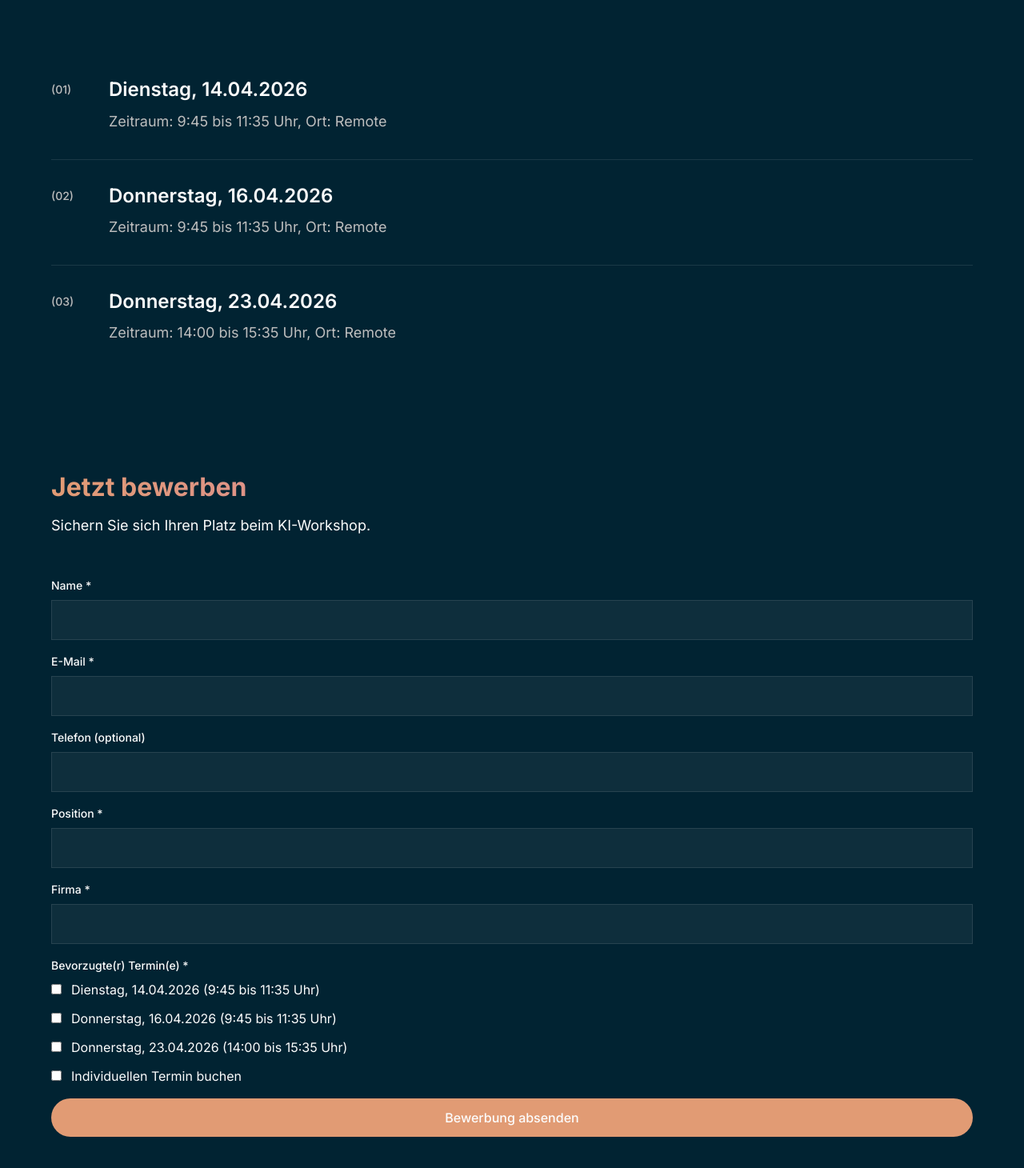
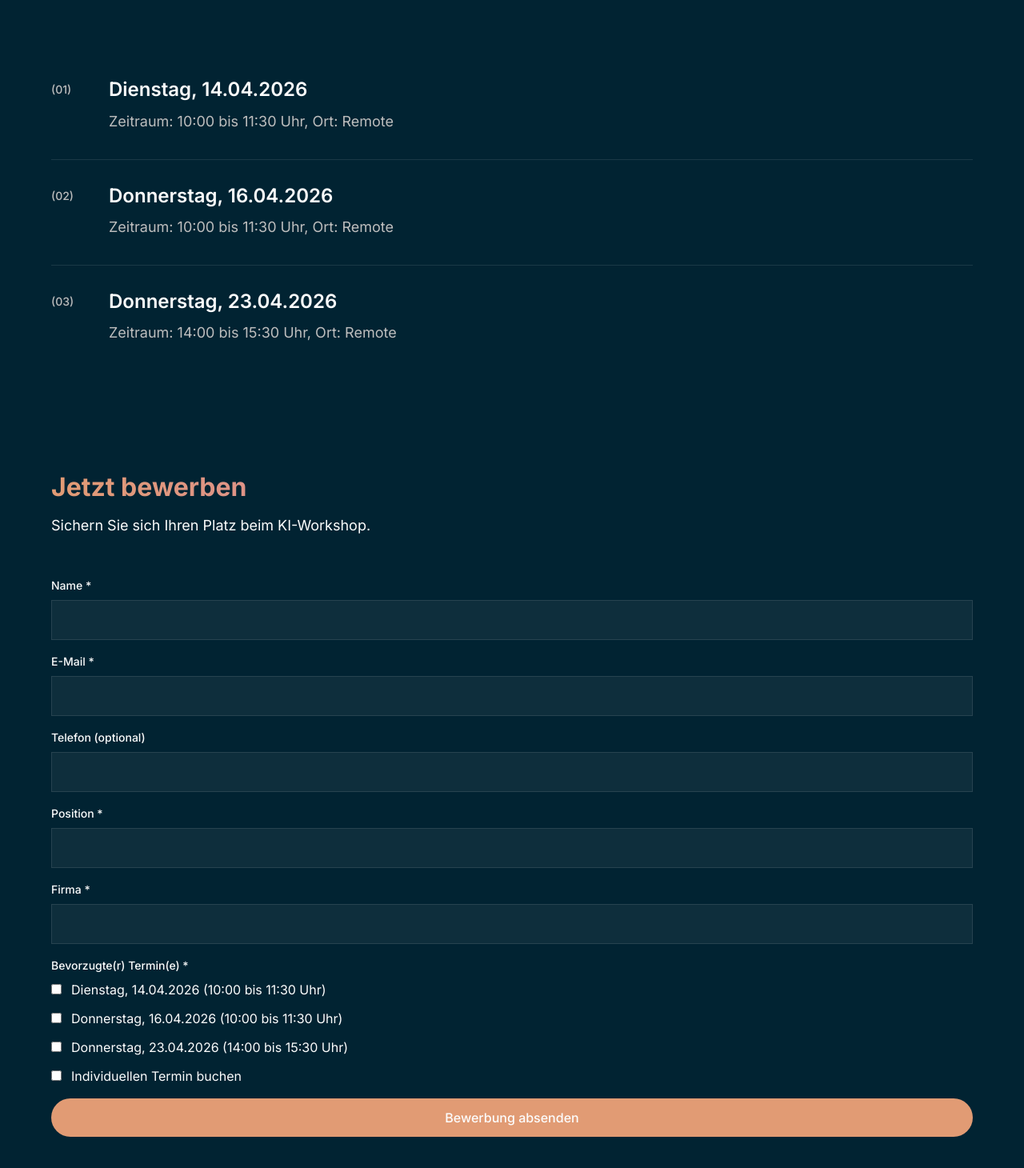
Before and after one commit to iCompetence/home, a Next.js app: page /ai-workshop in a window 1280 px wide. Shown: the part 2288-3748 px from the top of the page at 80% size. Built offline with nearby package versions, Linux system fonts and the light colour scheme.

Commit message:
Update AI Workshop dates to new times (10:00-11:30, 14:00-15:30)
Co-Authored-By: Claude Opus 4.6 (1M context) <noreply@anthropic.com>

```diff
--- a/src/components/AIWorkshopPage.tsx
+++ b/src/components/AIWorkshopPage.tsx
@@ -22,9 +22,9 @@ const experts = [
 ];
 
 const dateOptions = [
-  'Dienstag, 14.04.2026 (9:45 bis 11:35 Uhr)',
-  'Donnerstag, 16.04.2026 (9:45 bis 11:35 Uhr)',
-  'Donnerstag, 23.04.2026 (14:00 bis 15:35 Uhr)',
+  'Dienstag, 14.04.2026 (10:00 bis 11:30 Uhr)',
+  'Donnerstag, 16.04.2026 (10:00 bis 11:30 Uhr)',
+  'Donnerstag, 23.04.2026 (14:00 bis 15:30 Uhr)',
   'Individuellen Termin buchen',
 ];
 
@@ -653,9 +653,9 @@ function AIWorkshopPageContent() {
           title="Verfügbare Termine"
           subline="Für Erstnutzende bieten wir den Workshop an folgenden 3 Tagen kostenfrei an, eigene Termine können gegen Gebühr gebucht werden."
           steps={[
-            { label: 'Dienstag, 14.04.2026', description: 'Zeitraum: 9:45 bis 11:35 Uhr, Ort: Remote' },
-            { label: 'Donnerstag, 16.04.2026', description: 'Zeitraum: 9:45 bis 11:35 Uhr, Ort: Remote' },
-            { label: 'Donnerstag, 23.04.2026', description: 'Zeitraum: 14:00 bis 15:35 Uhr, Ort: Remote' },
+            { label: 'Dienstag, 14.04.2026', description: 'Zeitraum: 10:00 bis 11:30 Uhr, Ort: Remote' },
+            { label: 'Donnerstag, 16.04.2026', description: 'Zeitraum: 10:00 bis 11:30 Uhr, Ort: Remote' },
+            { label: 'Donnerstag, 23.04.2026', description: 'Zeitraum: 14:00 bis 15:30 Uhr, Ort: Remote' },
           ]}
           layout="vertical"
           className="py-8 sm:py-16"
```
